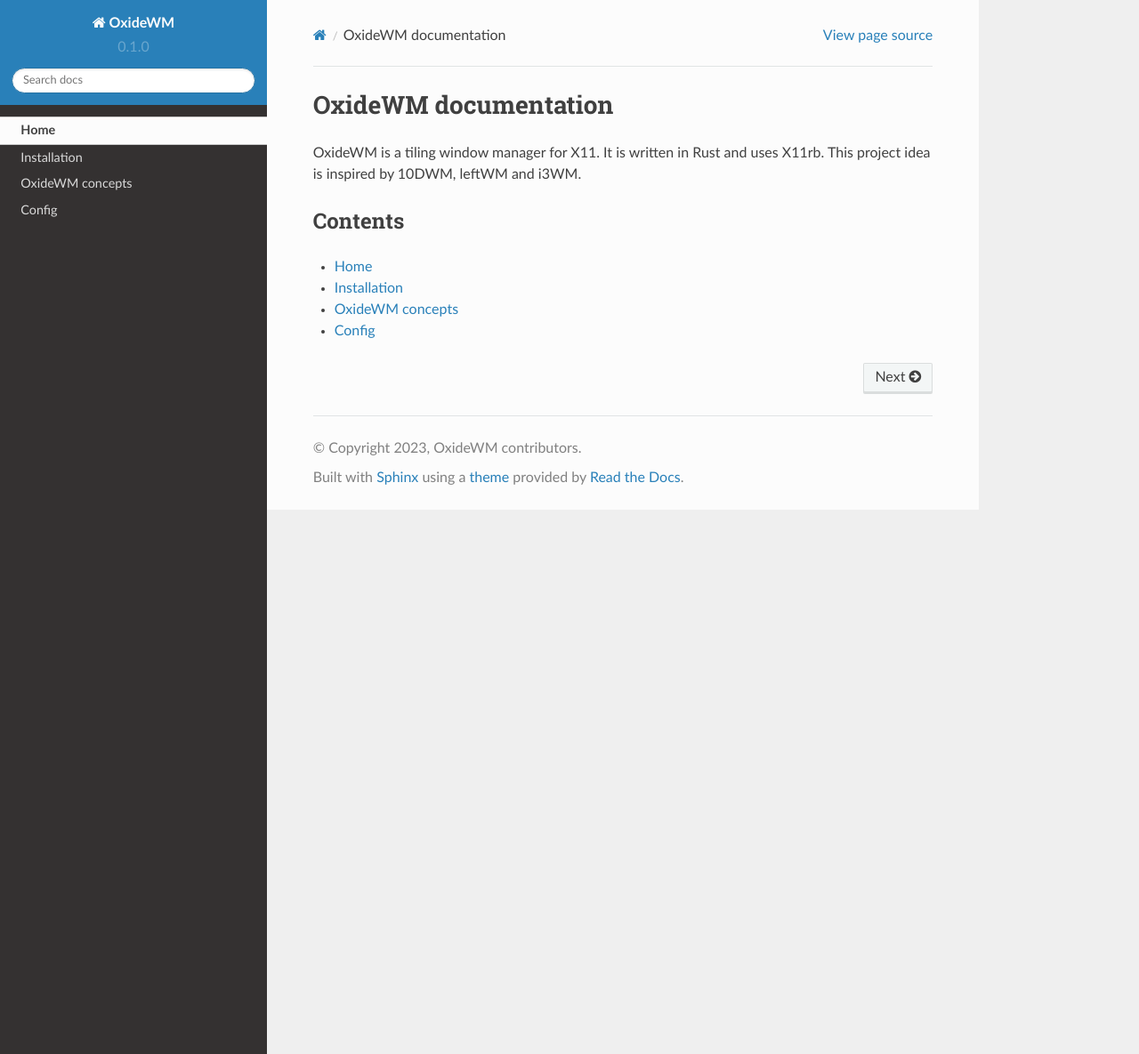
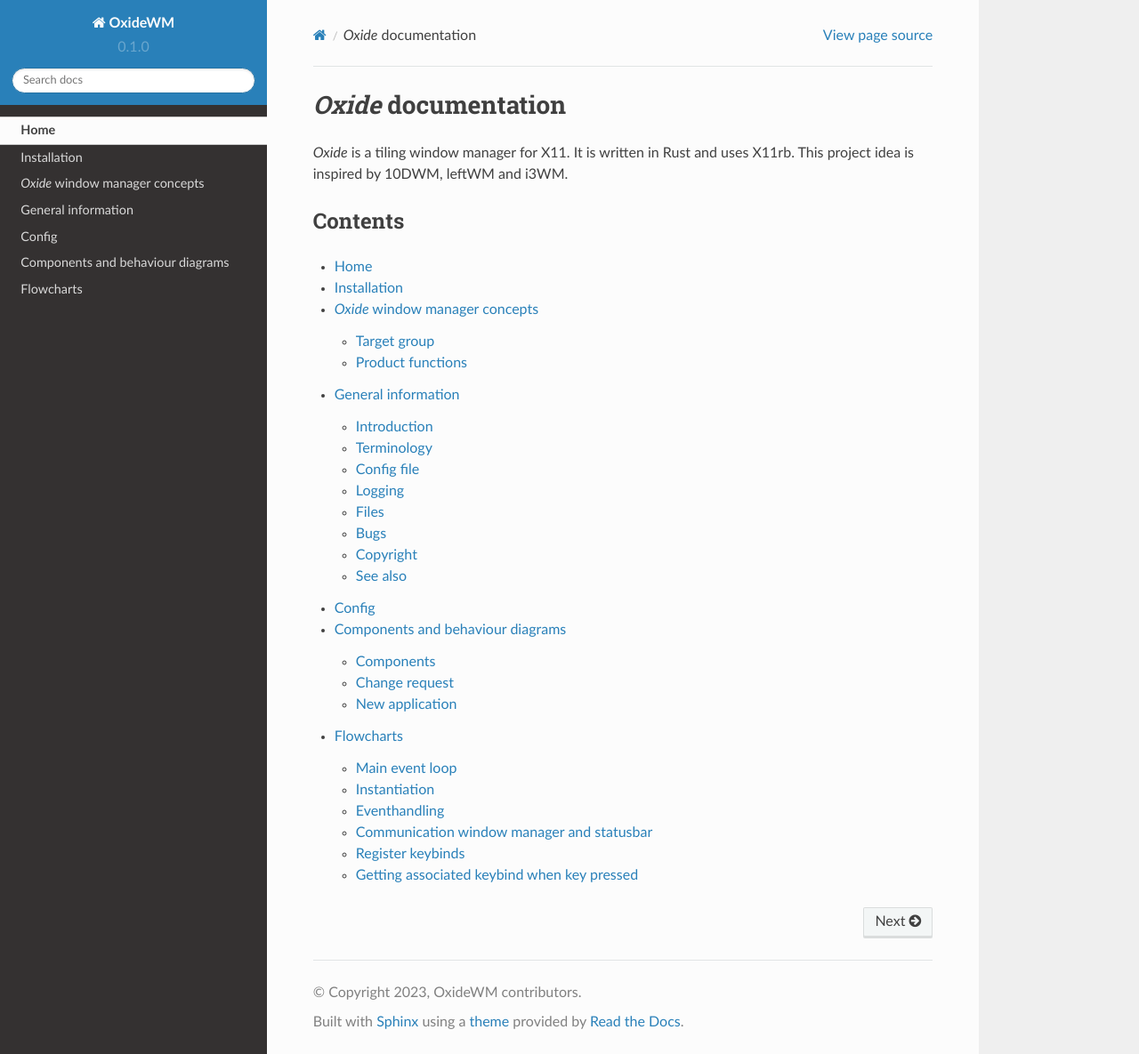
Before and after one commit to FelixSchladt/OxideWM, a Sphinx documentation site: the page built from docs/source/index.rst, in a window 1280 px wide and 1185 px high. Shown: the whole window at 89% size. Built offline with Sphinx 7.4.7 and the Read the Docs theme 2.0.0, drawn with Linux system fonts in a browser that asks for light colours.

Commit message:
added diagrams, added more pages, re-worked formatting

```diff
--- /dev/null
+++ b/docs/source/components_behavior.rst
@@ -0,0 +1,33 @@
+.. _components_behaviour:
+
+=================================
+Components and behaviour diagrams
+=================================
+The individual components and their behavior in certain situations are shown below.
+
+Components
+----------
+
+.. figure:: ../../planning/diagrams/components.png
+    :align: center
+    :width: 80%
+
+    components
+
+Change request
+--------------
+
+.. figure:: ../../planning/diagrams/behaviour_change_request.png
+    :align: center
+    :width: 80%
+
+    behaviour while incoming change request
+
+New application
+---------------
+
+.. figure:: ../../planning/diagrams/behaviour_new_application.png
+    :align: center
+    :width: 80%
+
+    behaviour when new application is demanded
--- a/docs/source/concepts.rst
+++ b/docs/source/concepts.rst
@@ -1,10 +1,27 @@
 .. _intro_concepts:
 
-================
-OxideWM concepts
-================
+===============================
+*Oxide* window manager concepts
+===============================
 
-OxideWM is a tiling window manager. This means that windows are automatically arranged in a grid-like fashion. The user can then move and resize windows by using keyboard shortcuts as well as define custom keyboard shortcuts to launch applications.
-Customizing OxideWM is done via a configuration file. The configuration file is written in YAML and can be reloaded at runtime. This makes the user able to change the behavior of OxideWM without having to restart it.
+*Oxide* is a tiling window manager. This means that windows are automatically arranged in a grid-like fashion. The user can then move and resize windows by using keyboard shortcuts as well as define custom keyboard shortcuts to launch applications.
 
-Oxide tries to maximize the screensize by removing unnecessary borders and decorations. It also tries to be as keyboard friendly as possible. This means every user interaction can be done via keyboard.
+*Oxide* is done via a configuration file. The configuration file is written in YAML and can be reloaded at runtime. This makes the user able to change the behavior of *Oxide* without having to restart it.
+
+*Oxide* tries to maximize the screensize by removing unnecessary borders and decorations. It also tries to be as keyboard friendly as possible. This means every user interaction can be done via keyboard.
+
+Target group
+------------
+Target group contains power users with advanced Linux knowledge.
+
+Product functions
+-----------------
+| The *Oxide* window manager gives the user the ability to start and quit applications easily through its interface. The software itself is supposed to support dynamic tiling, allowing the user to arrange multiple applications in a grid-like arrangement optimizing screen space utilization. Along with this it supports both floating and static applications, giving the user flexibility in his window management.
+| Therefore applications are expected to be moved around the screen by the user to different tiled positions or to float as a separate window.
+| Keyboard inputs are handled effectively, allowing the user to control all aspects of the applications by using keyboard shortcuts. The software supports focusing on different windows, making the user able to switch between applications.
+|
+| *Oxide* supports multiple workspaces as well as multiple monitors, allowing the user to create and switch between different virtual desktops and to extend their workspace across multiple screens. It also provides an interface for configuring various settings and options, such as the number of workspaces, monitor arrangement, and more.
+| Allowing the user to specify which applications should start automatically when the software is launched is another feature.
+| The window manager integrates a taskbar providing an intuitive and streamlined way to switch between open applications and workspaces quickly and easily. For this it is necessary to support popular utilities like Drun or Rofi.
+|
+| Inter process communication (IPC) is used for interacting between different applications and services, allowing for a seamless integration with the users workflow. The window manager uses a config file in which the user can easily manage his preferences and settings. Also power management features are included, such as screen locking after a specified timeout to help conserve energy and improve security. For improving the overall user experience the software includes visually appealing animations.
--- /dev/null
+++ b/docs/source/flowcharts.rst
@@ -0,0 +1,64 @@
+.. _flowcharts:
+
+==========
+Flowcharts
+==========
+The following flowcharts show the technical structure and sequence of the product.
+
+Main event loop
+---------------
+
+.. figure:: ../../planning/diagrams/maineventloop.png
+    :align: center
+    :width: 60%
+
+    main event loop
+
+
+Instantiation
+-------------
+
+.. figure:: ../../planning/diagrams/flowchart_instantiation.png
+    :align: center
+    :width: 80%
+
+    instantiation
+
+
+Eventhandling
+-------------
+.. figure:: ../../planning/diagrams/flowchart_eventhandling.png
+    :align: center
+    :width: 80%
+
+    eventhandling
+
+
+Communication window manager and statusbar
+------------------------------------------
+
+.. figure:: ../../planning/diagrams/flowchart_ipc_com_statusbar.png
+    :align: center
+    :width: 80%
+
+    window manager and statusbar communicating
+
+
+Register keybinds
+-----------------
+
+.. figure:: ../../planning/diagrams/flowchart_register_keybinds.png
+    :align: center
+    :width: 80%
+
+    register keybinds
+
+
+Getting associated keybind when key pressed
+-------------------------------------------
+
+.. figure:: ../../planning/diagrams/flowchart_keybinding_pressed.png
+    :align: center
+    :width: 80%
+
+    associated keybind for pressed key
--- /dev/null
+++ b/docs/source/general.rst
@@ -0,0 +1,75 @@
+.. _general:
+
+===================
+General information
+===================
+
+Introduction
+------------
+| *Oxide*  windowmanager is a dynamic tiling windowmanager for X11.
+| Windows are automatically arranged in a grid-like fashion. The user can then move and resize windows by using keyboard shortcuts. Custom defining of those shortcuts to launch applications is also possible.
+| *Oxide*  tries to maximize the screensize by removing unnecessary borders and decorations as well as to be as keyboard friendly as possible. Everything can be done via the keyboard.
+
+Terminology
+-----------
+| **Window**: An X11 application window such as a browser or terminal.
+| **Workspace**: A workspace contains multiple windows. The user can switch between several workspaces.
+| **Layout**: Layouts are different algorithms placing windows.
+
+Config file
+-----------
+*Oxide*  can be configured via its config file. This includes keybindings, appearance and more. Before editing, the global config file located under
+
+.. code-block:: bash
+
+    /etc/oxide/config.yml
+
+should be copied into the users home directory under
+
+.. code-block:: bash
+
+    ~/.config/oxide/config.yml
+
+For a more detailed description of the config see oxide-config(1).
+
+
+Logging
+-------
+*Oxide*  log messages are written to
+
+.. code-block:: bash
+
+        /var/log/syslog
+
+Files
+-----
+Per-user config file:
+
+.. code-block:: bash
+
+    ~/.config/oxide/config.yml
+
+Global config file:
+
+.. code-block:: bash
+
+    /etc/oxide/config.yml
+
+*Oxide*  desktop file:
+
+.. code-block:: bash
+
+    /usr/share/xsessions/oxide.desktop
+
+Bugs
+----
+Please open an issue on https://github.com/DHBW-FN/OxideWM/issues .
+
+Copyright
+---------
+Copyright © 2023 Felix Schladt GPLv3+: GNU GPL version 3 or later https://gnu.org/licenses/gpl.html.
+This is free software: You are free to change and redistribute it. There is NO WARRANTY to the extent permitted by law.
+
+See also
+--------
+oxide-config(1), oxide-msg, oxide-bar(1)
--- a/docs/source/index.rst
+++ b/docs/source/index.rst
@@ -1,9 +1,9 @@
 .. _topics-index:
 
-OxideWM documentation
+*Oxide* documentation
 =====================
 
-OxideWM is a tiling window manager for X11. It is written in Rust and uses X11rb.
+*Oxide* is a tiling window manager for X11. It is written in Rust and uses X11rb.
 This project idea is inspired by 10DWM, leftWM and i3WM.
 
 Contents
@@ -14,4 +14,7 @@
         Home <self>
         installation
         concepts
+        general
         config
+        components_behavior
+        flowcharts
--- a/docs/source/installation.rst
+++ b/docs/source/installation.rst
@@ -4,18 +4,18 @@
 Installation
 ============
 
-1. Clone the Oxide git repository:
+1. Clone the *Oxide* git repository:
 
 .. code-block:: bash
 
         git clone https://github.com/DHBW-FN/OxideWM.git
 
-2. Install Oxide via make:
+2. Install *Oxide* via make:
 
 .. code-block:: bash
 
         cd OxideWM
         make install
 
-Sudo privileges are required to install OxideWM.
-After installation you can quit your current X session and log out. Subsequently Oxide should be selectable as window manager in your login screen.
+Sudo privileges are required to install *Oxide*.
+| After installation you can quit your current X session and log out. Subsequently *Oxide* should be selectable as window manager in your login screen.
```
Also changed, not shown: docs/source/config.rst (line endings or trailing spaces).
